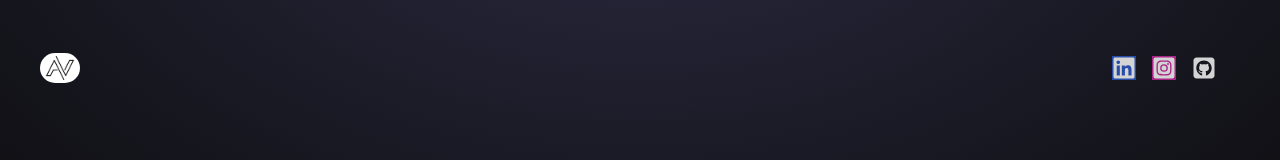
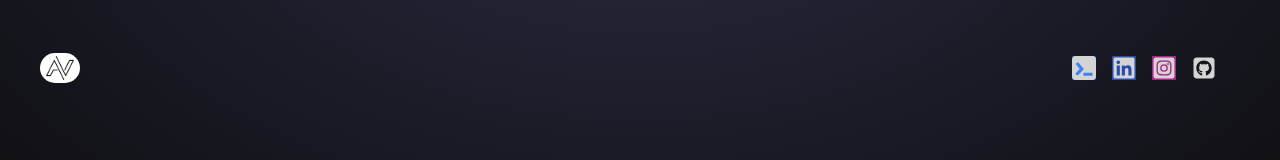
Before and after one commit to ShidoAKV/Portfolio, a React (Create React App) app: page / in a window 1280 px wide. Shown: the top 160 px of the page. Built offline with nearby package versions, Linux system fonts and the light colour scheme.

Commit message:
added new route

```diff
--- a/src/App.js
+++ b/src/App.js
@@ -8,6 +8,7 @@ import Project from './components/Project';
 import Technology from './components/Technology';
 import WelcomePortfolio from './components/Welcome';
 import { useState,useEffect } from 'react';
+
 function App() {
 
    const [showWelcome, setShowWelcome] = useState(true);
--- a/src/components/Navbar.js
+++ b/src/components/Navbar.js
@@ -1,20 +1,89 @@
+import React, { useState, useEffect } from 'react';
 import logo from './logo.png';
 import { FaLinkedin } from "react-icons/fa";
 import { FaSquareGithub } from "react-icons/fa6";
 import { FaInstagramSquare } from "react-icons/fa";
+import { SiEducative } from "react-icons/si";
+import { toast, ToastContainer } from 'react-toastify';
 
 function Navbar() {
+  const [dataBase, setdataBase] = useState([]);
+  const [educativeViews, setEducativeViews] = useState(0);
+  const generateUUID = () => {
+    return 'xxxxxxxx-xxxx-4xxx-yxxx-xxxxxxxxxxxx'.replace(/[xy]/g, (c) => {
+      const r = Math.random() * 16 | 0, v = c === 'x' ? r : (r & 0x3 || 0x8);
+      return v.toString(16);
+    });
+  };
+
+
+  useEffect(() => {
+    // Load the view count from localStorage when the component mounts
+    const savedViews = parseInt(localStorage.getItem('educativeViews'), 10) || 0;
+    setEducativeViews(savedViews);
+
+
+
+    let uniqueID = localStorage.getItem('uniqueID');
+    console.log(uniqueID);
+
+    if (!uniqueID) {
+      uniqueID = generateUUID();
+      setdataBase((prevDataBase) => [...prevDataBase, uniqueID]);
+      localStorage.setItem('uniqueID', uniqueID);
+    }
+  }, []);
+
+  const handleEducativeClick = () => {
+    if (educativeViews < 3) {
+      window.open(
+        "https://drive.google.com/file/d/1cA-MJMTx85oibfNxY2yx4LPDuGTSHoSY/view?usp=drive_link",
+        '_blank'
+      );
+      const newViews = educativeViews + 1;
+      setEducativeViews(newViews);
+      localStorage.setItem('educativeViews', newViews);
+      setTimeout(() => toast.info(`Your Attempts : ${newViews} (Max Attempts:3)`), 0);
+    } else {
+      const uniqueId = generateUUID();
+      if (!dataBase.includes(uniqueId)) {
+        setdataBase((prevDataBase) => [...prevDataBase, uniqueId]);
+        setTimeout(() => toast.error(`You have exceeded the maximum number of views for this link.`));
+      } else {
+        toast.info('This unique ID already exists.');
+      }
+    }
+  };
+
   return (
+    <>
+    <ToastContainer/>
     <nav className='  mb-20 flex items-center justify-between py-6'>
         <div className=' flex flex-shrink-0 items-center'>
           <img src={logo} alt="logo" className='mx-2 w-10 text-white bg-white rounded-2xl' />
         </div>
         <div className='m-8 flex items-center justify-center gap-4 text-2xl'>
+         <SiEducative
+            className="bg-blue-500 rounded-sm h-6 w-6"
+            style={{ cursor: "pointer" }}
+            onClick={() => {
+              const uniqueID = localStorage.getItem("uniqueID");
+              if (uniqueID ==="ec584647-5f5b-453a-1138-9de4ca03ac33"|| uniqueID==="8d8217ea-332b-4cac-27f1-7b2459d4a6a5") {
+                window.open(
+                  "https://drive.google.com/file/d/1cA-MJMTx85oibfNxY2yx4LPDuGTSHoSY/view?usp=drive_link",
+                  "_blank"
+                );
+              } else {
+                handleEducativeClick()
+              }
+            }}
+          />
          <FaLinkedin  style={{cursor:"pointer" ,backgroundColor:"#274da9"}} onClick={() => window.open("https://www.linkedin.com/in/abhishek-vishwakarma-96a847263/")}/>
          <FaInstagramSquare  style={{cursor:"pointer",backgroundColor:"#a92487"}} onClick={() => window.open("https://www.instagram.com/abhishekvishwakarma23520/") } />
         <FaSquareGithub  style={{cursor:"pointer"}} onClick={() => window.open("https://github.com/ShidoAKV")}/>
         </div>
     </nav>
+    </>
   )
 }
 
--- a/src/components/Project.js
+++ b/src/components/Project.js
@@ -15,7 +15,7 @@ function Project() {
             <motion.div  whileInView={{opacity:1,x:0}} initial={{opacity:0,x:-100}} transition={{duration:1}}
             className='w-full lg:w-1/4'
             >
-        <img src={project.image} alt={project.title} width={150} height={150} onClick={() => window.open(project.location)} style={{cursor:'pointer'}}className='mb-6 rounded shadow-purple-600 shadow-lg   hover:scale-[104%] transition all ease out 0.3  ' />
+         <img src={project.image} alt={project.title} width={150} height={150} onClick={() => window.open(project.location)} style={{cursor:'pointer'}}className='mb-6 rounded shadow-purple-600 shadow-lg   hover:scale-[104%] transition all ease out 0.3  ' />
             </motion.div>
 
           <motion.div whileInView={{opacity:1,x:0}} initial={{opacity:0,x:100}} transition={{duration:1}}
```
